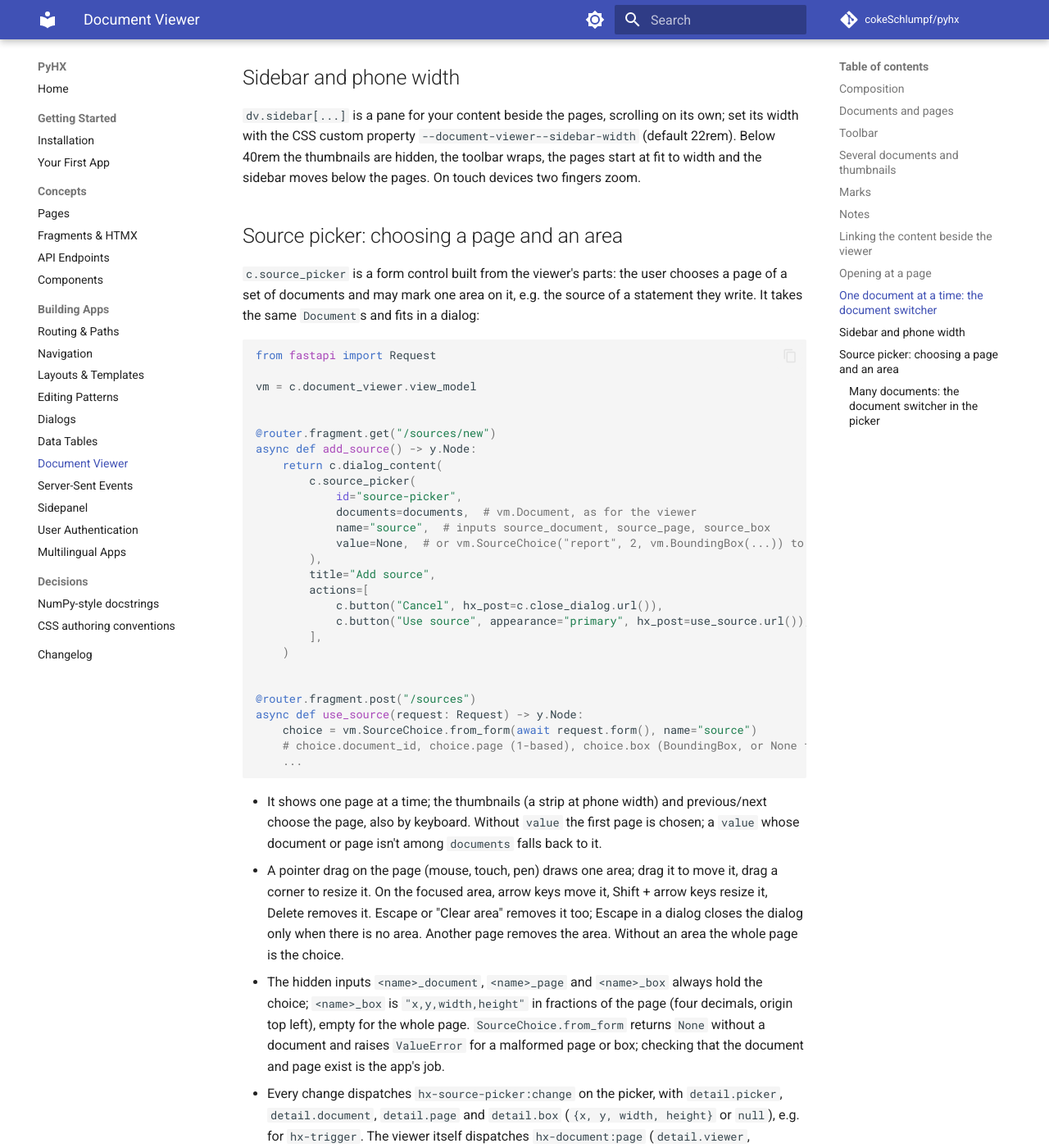
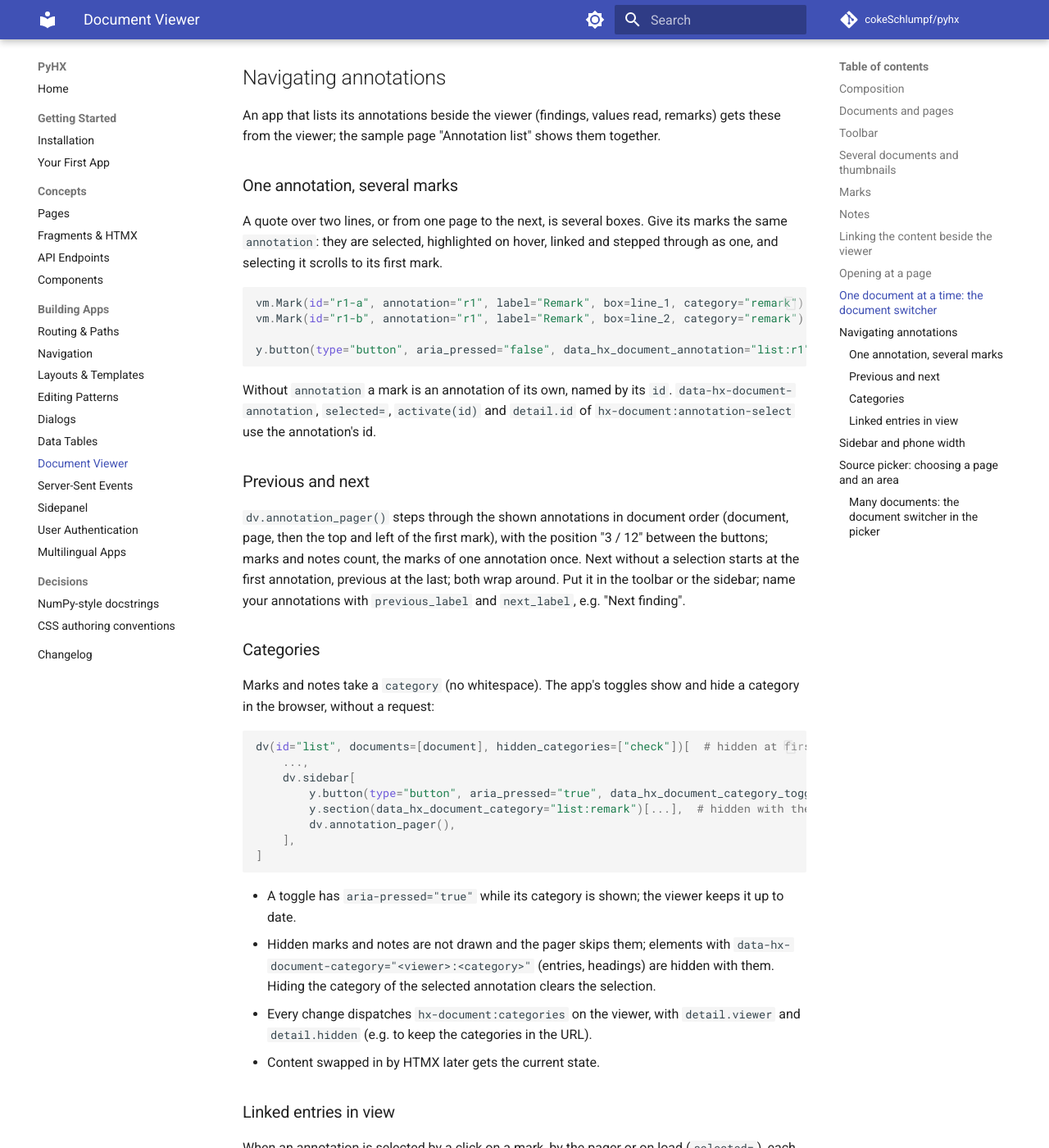
Before and after one commit to cokeSchlumpf/pyhx, an MkDocs documentation site: the page built from docs/guides/document-viewer.md, in a window 1280 px wide and 1400 px high, scrolled down 4447 px. Shown: the whole window at 82% size. Built offline with MkDocs 1.6.1 and Material for MkDocs 9.7.7, drawn with Linux system fonts in a browser that asks for light colours; comment, search, counter and statistics services are not loaded; some of the changed text lies outside the part shown.

Commit message:
docs(document-viewer): guide for navigating annotations, translations (T-022)

````diff
--- a/docs/guides/document-viewer.md
+++ b/docs/guides/document-viewer.md
@@ -151,6 +151,53 @@ dv.toolbar[
 - An entry without `href` is shown greyed out and can't be chosen. Choosing an entry follows its `href`: the app renders the viewer with that document.
 - At phone width the dropdown spans the toolbar and its entries are 44 px high.
 
+## Navigating annotations
+
+An app that lists its annotations beside the viewer (findings, values read, remarks) gets these from the viewer; the sample page "Annotation list" shows them together.
+
+### One annotation, several marks
+
+A quote over two lines, or from one page to the next, is several boxes. Give its marks the same `annotation`: they are selected, highlighted on hover, linked and stepped through as one, and selecting it scrolls to its first mark.
+
+```python
+vm.Mark(id="r1-a", annotation="r1", label="Remark", box=line_1, category="remark")
+vm.Mark(id="r1-b", annotation="r1", label="Remark", box=line_2, category="remark")
+
+y.button(type="button", aria_pressed="false", data_hx_document_annotation="list:r1")["Remark"]
+```
+
+Without `annotation` a mark is an annotation of its own, named by its `id`. `data-hx-document-annotation`, `selected=`, `activate(id)` and `detail.id` of `hx-document:annotation-select` use the annotation's id.
+
+### Previous and next
+
+`dv.annotation_pager()` steps through the shown annotations in document order (document, page, then the top and left of the first mark), with the position "3 / 12" between the buttons; marks and notes count, the marks of one annotation once. Next without a selection starts at the first annotation, previous at the last; both wrap around. Put it in the toolbar or the sidebar; name your annotations with `previous_label` and `next_label`, e.g. "Next finding".
+
+### Categories
+
+Marks and notes take a `category` (no whitespace). The app's toggles show and hide a category in the browser, without a request:
+
+```python
+dv(id="list", documents=[document], hidden_categories=["check"])[  # hidden at first
+    ...,
+    dv.sidebar[
+        y.button(type="button", aria_pressed="true", data_hx_document_category_toggle="list:remark")["Remarks"],
+        y.section(data_hx_document_category="list:remark")[...],  # hidden with the category
+        dv.annotation_pager(),
+    ],
+]
+```
+
+- A toggle has `aria-pressed="true"` while its category is shown; the viewer keeps it up to date.
+- Hidden marks and notes are not drawn and the pager skips them; elements with `data-hx-document-category="<viewer>:<category>"` (entries, headings) are hidden with them. Hiding the category of the selected annotation clears the selection.
+- Every change dispatches `hx-document:categories` on the viewer, with `detail.viewer` and `detail.hidden` (e.g. to keep the categories in the URL).
+- Content swapped in by HTMX later gets the current state.
+
+### Linked entries in view
+
+When an annotation is selected by a click on a mark, by the pager or on load (`selected=`), each linked element outside its scrolling container (e.g. the sidebar) is scrolled into view inside it; the page and the page column don't move. A click on the linked element itself doesn't scroll it.
+
+In your own JavaScript, `pyhx.documentViewer("list")` also returns `next()`, `previous()` and `showCategory(category, shown)`.
+
 ## Sidebar and phone width
 
 `dv.sidebar[...]` is a pane for your content beside the pages, scrolling on its own; set its width with the CSS custom property `--document-viewer--sidebar-width` (default 22rem). Below 40rem the thumbnails are hidden, the toolbar wraps, the pages start at fit to width and the sidebar moves below the pages. On touch devices two fingers zoom.
````
Also changed, not shown: 4 other files.
